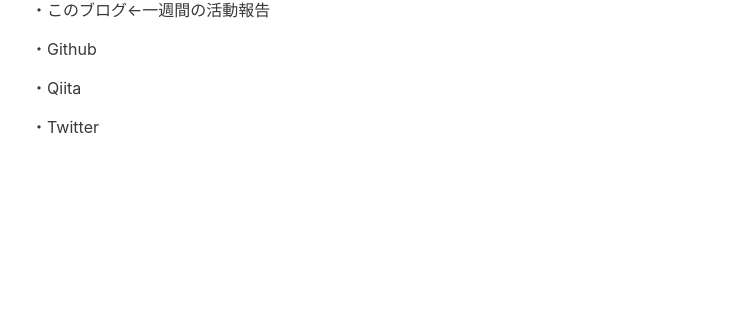
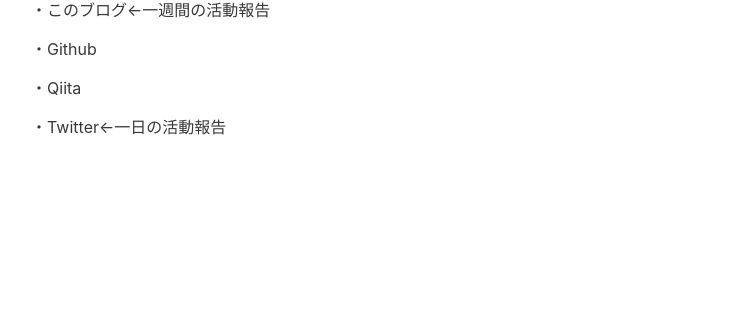
Before and after one commit to kazblog/kazblog.github.io, a Jekyll site: the page built from pages/about.markdown, in a window 1280 px wide. Shown: the part 211-520 px from the top of the page, without its empty margins (269-1011 px from the left). Built offline with Jekyll 4.4.1, drawn with Linux system fonts in a browser that asks for light colours.

Commit message:
Update about.markdown

```diff
--- a/pages/about.markdown
+++ b/pages/about.markdown
@@ -26,4 +26,4 @@ You can find the source code for Jekyll at GitHub:
 
 ・[Qiita](https://qiita.com/kazumawada)<br>
 
-・[Twitter](https://twitter.com/kaz0834)<br>
+・[Twitter](https://twitter.com/kaz0834)←一日の活動報告<br>
```
